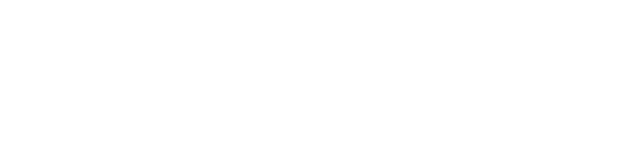
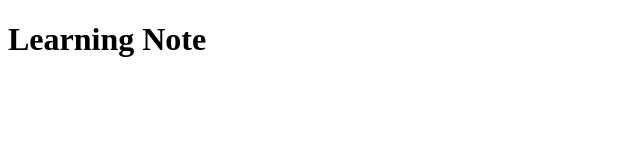
Before and after one commit to imvsfnd/imvsfnd.github.io, a plain HTML site: page index.html in a window 1280 px wide. Shown: the whole page, without its empty margins (0-640 px from the left). Drawn offline with Linux system fonts and the light colour scheme.

Commit message:
新增h1

```diff
--- a/index.html
+++ b/index.html
@@ -5,6 +5,6 @@
 	<title>MVS FND FUN</title>
 </head>
 <body>
-
+	<h1>Learning Note</h1>
 </body>
 </html>
```
